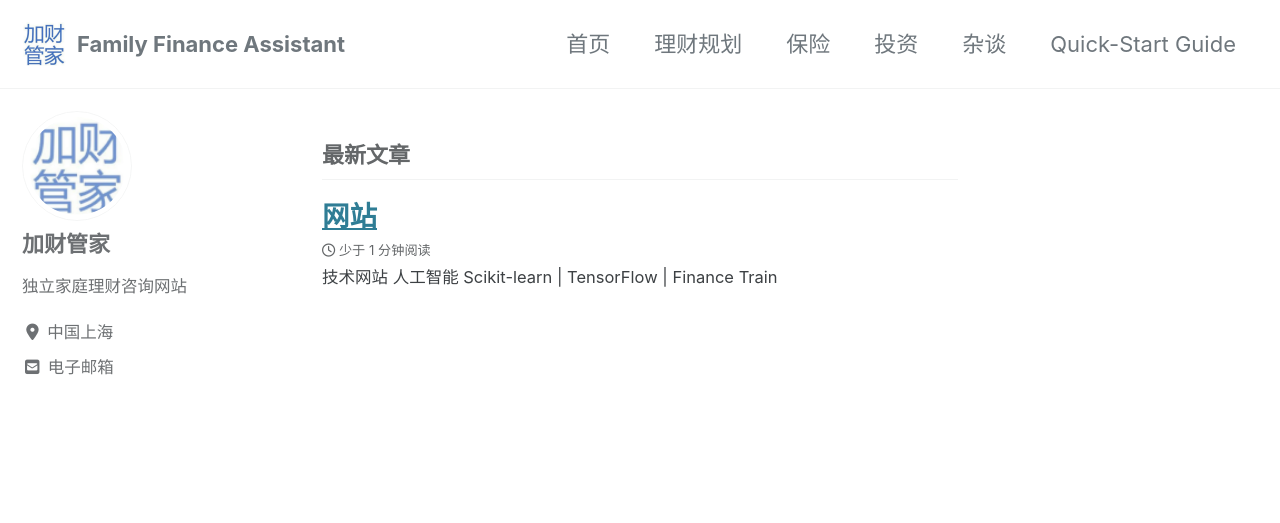
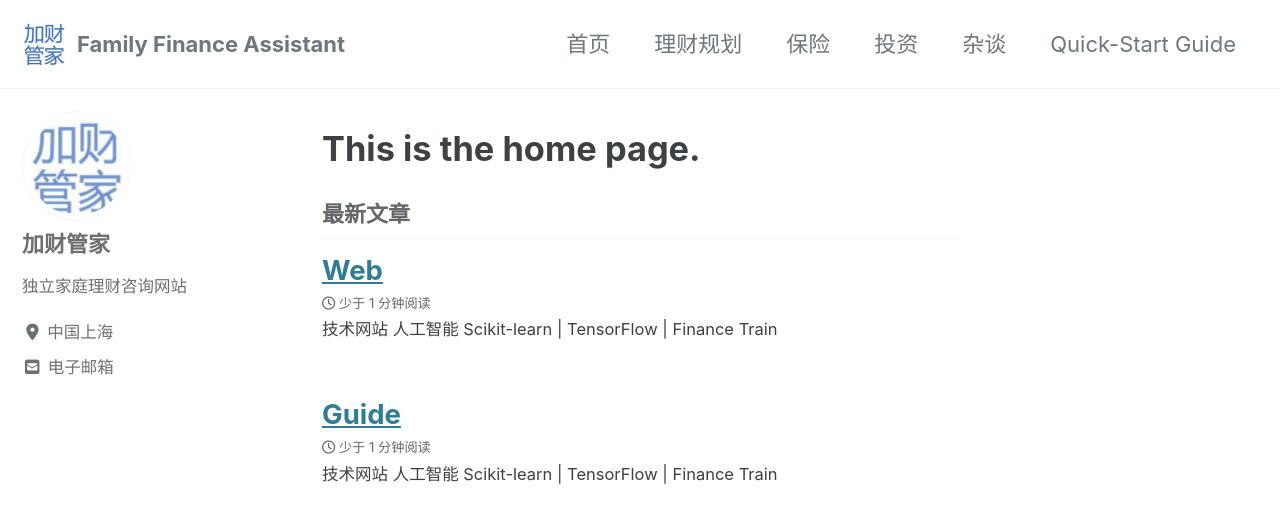
Before and after one commit to jiacaiguanjia/jiacaiguanjia.github.io, a Jekyll site: the page built from index.html, in a window 1280 px wide and 900 px high. Shown: the top 523 px of the window. Built offline with Jekyll 4.4.1, drawn with Linux system fonts in a browser that asks for light colours; cached includes are drawn as plain includes; nearby versions of some CDN libraries; the list of posts is cut into pages by our own code.

Commit message:
update files

```diff
--- /dev/null
+++ b/_posts/2020-05-13-web.md
@@ -0,0 +1,24 @@
+---
+author: 李少华
+---
+
+## 技术网站
+### 人工智能
+[Scikit-learn](https://scikit-learn.org) |
+[TensorFlow](https://tensorflow.google.cn/) |
+[Finance Train](https://financetrain.com/)
+
+### Web
+[Jekyll](http://jekyllrb.com/) |
+[Jekyll 中文](http://jekyllcn.com/)
+
+## 在线学习
+[哔哩哔哩](https://www.bilibili.com/) |
+[Harvard Online Courses](https://online-learning.harvard.edu/) |
+[IIBA](https://www.iiba.org/)
+
+## 资料搜索
+[虫部落](https://search.chongbuluo.com/) |
+[wikiHow](https://www.wikihow.com) |
+[bookboon](https://bookboon.com) |
+[Springer](https://link.springer.com/search)
--- a/index.html
+++ b/index.html
@@ -2,3 +2,7 @@
 layout: home
 author_profile: true
 ---
+
+<h1>
+    This is the home page.
+</h1>
```
Also changed, not shown: _posts/2020-05-13-guide.md (renamed from _posts/2020-05-13-网站.md).
